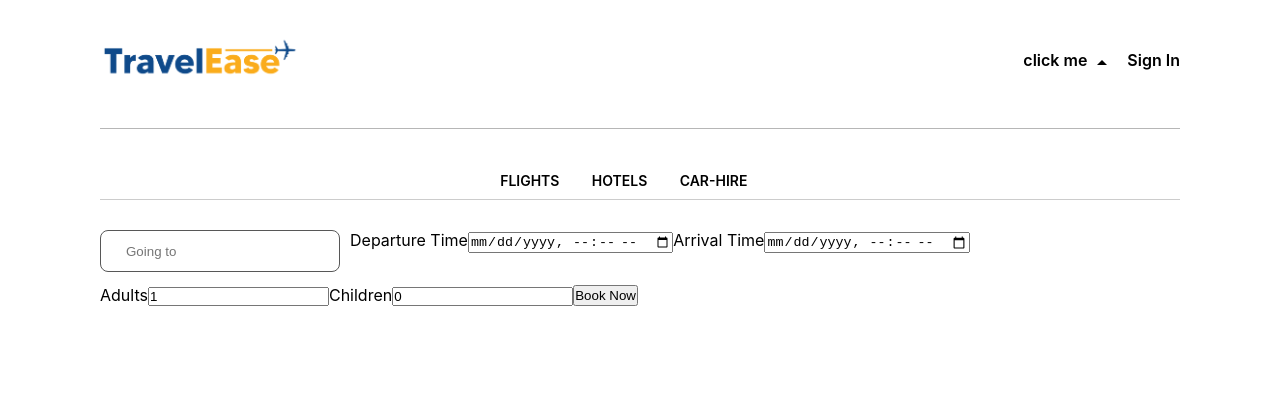
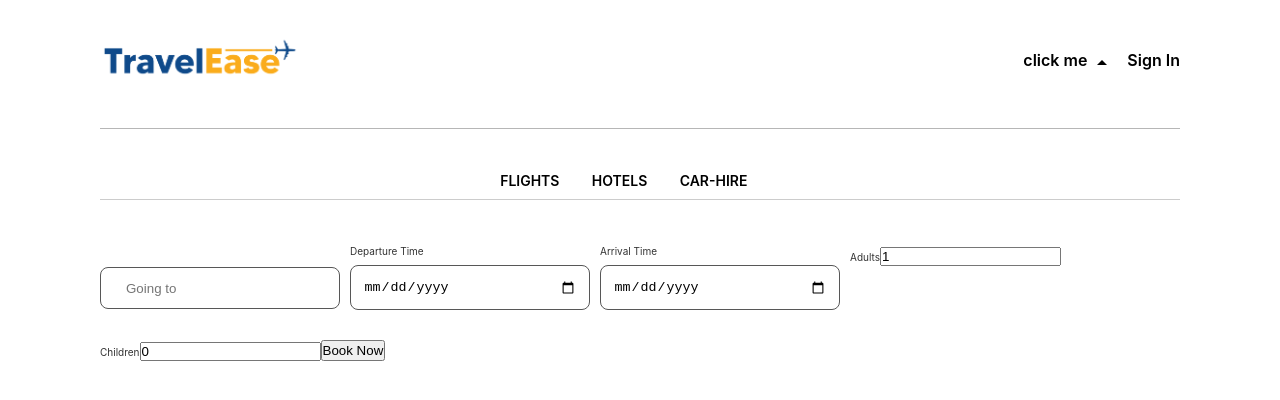
Before and after one commit to HseinKt/TravelEase-CodSoft, a React (Create React App) app in the folder front_end/: page / in a window 1280 px wide. Shown: the top 400 px of the page. Built offline with nearby package versions, Linux system fonts and the light colour scheme.

Commit message:
created a date_time component

```diff
--- /dev/null
+++ b/front_end/src/components/date_time/index.js
@@ -0,0 +1,17 @@
+const DateTime = (props) => {
+    return (
+        <div className="date">
+            <label htmlFor={props.id}>{props.label}</label>
+            <input
+                type="date"
+                id={props.id}
+                name={props.id}
+                className="date"
+                value={props.value}
+                onChange={props.handleChange}
+            />
+        </div>
+     );
+}
+
+export default DateTime;
--- a/front_end/src/index.css
+++ b/front_end/src/index.css
@@ -206,6 +206,7 @@ h1 {
   margin-top: 4%;
   padding-bottom: 10px;
   border-bottom: 1px solid #ccc;
+  margin-bottom: 15px;
 }
 
 .nav-bar .nav {
@@ -284,7 +285,8 @@ a{
   padding-bottom: 5%;
   border: 1px solid #575757;
   margin-right: 10px;
-  margin-bottom: 5%;
+  margin-bottom: 20px;
+  margin-top: 22px;
 }
 
 .search-box {
@@ -307,3 +309,26 @@ a{
 .search-option:hover {
   background-color: #f0f0f0;
 }
+
+/* datetime style */
+.date {
+  display: flex;
+  flex-direction: column;
+  margin-bottom: 20px;
+}
+
+label {
+  font-size: 10px;
+  margin-bottom: 8px;
+  color: #333;
+}
+
+.date input{
+  border-radius: 8px;
+  width: 240px;
+  padding: 5%;
+  border: 1px solid #575757;
+  margin-right: 10px;
+  margin-bottom: 10px;
+  box-sizing: border-box;
+}
--- a/front_end/src/pages/hotels/index.js
+++ b/front_end/src/pages/hotels/index.js
@@ -1,5 +1,6 @@
 import React, { useState } from "react";
 import SearchInput from "../../components/search_input";
+import DateTime from "../../components/date_time";
 
 const Hotels = () => {
     const [formData, setFormData] = useState({
@@ -19,6 +20,8 @@ const Hotels = () => {
         });
     };
 
+    console.log("date: " + formData.mdepartureTime)
+
     const handleSubmit = (e) => {
         e.preventDefault();
         // You can submit the form data to the server or perform other actions here
@@ -30,26 +33,9 @@ const Hotels = () => {
             <form onSubmit={handleSubmit} className="hotel-booking-form">
                 <SearchInput />
 
-                <div>
-                    <label htmlFor="departureTime">Departure Time</label>
-                    <input
-                        type="datetime-local"
-                        id="departureTime"
-                        name="departureTime"
-                        value={formData.departureTime}
-                        onChange={handleChange}
-                    />
-                </div>
-                <div>
-                    <label htmlFor="arrivalTime">Arrival Time</label>
-                    <input
-                        type="datetime-local"
-                        id="arrivalTime"
-                        name="arrivalTime"
-                        value={formData.arrivalTime}
-                        onChange={handleChange}
-                    />
-                </div>
+                <DateTime id={"departureTime"} label={"Departure Time"} value={formData.departureTime} handleChange={handleChange}/>
+                <DateTime id={"arrivalTime"} label={"Arrival Time"} value={formData.arrivalTime} handleChange={handleChange}/>
+
                 <div>
                     <label htmlFor="adults">Adults</label>
                     <input
```
